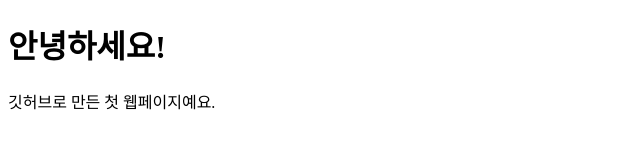
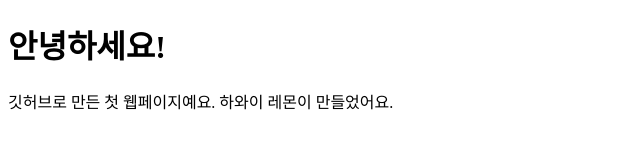
Before and after one commit to hoyulss/Test-page, a plain HTML site: page index.html in a window 1280 px wide. Shown: the whole page, without its empty margins (0-640 px from the left). Drawn offline with Linux system fonts and the light colour scheme.

Commit message:
Update index.html
소개글추가

```diff
--- a/index.html
+++ b/index.html
@@ -3,6 +3,6 @@
 <head><meta charset="UTF-8"><title>첫 페이지</title></head>
 <body>
   <h1>안녕하세요!</h1>
-  <p>깃허브로 만든 첫 웹페이지예요.</p>
+  <p>깃허브로 만든 첫 웹페이지예요. 하와이 레몬이 만들었어요. </p>
 </body>
 </html>
```
